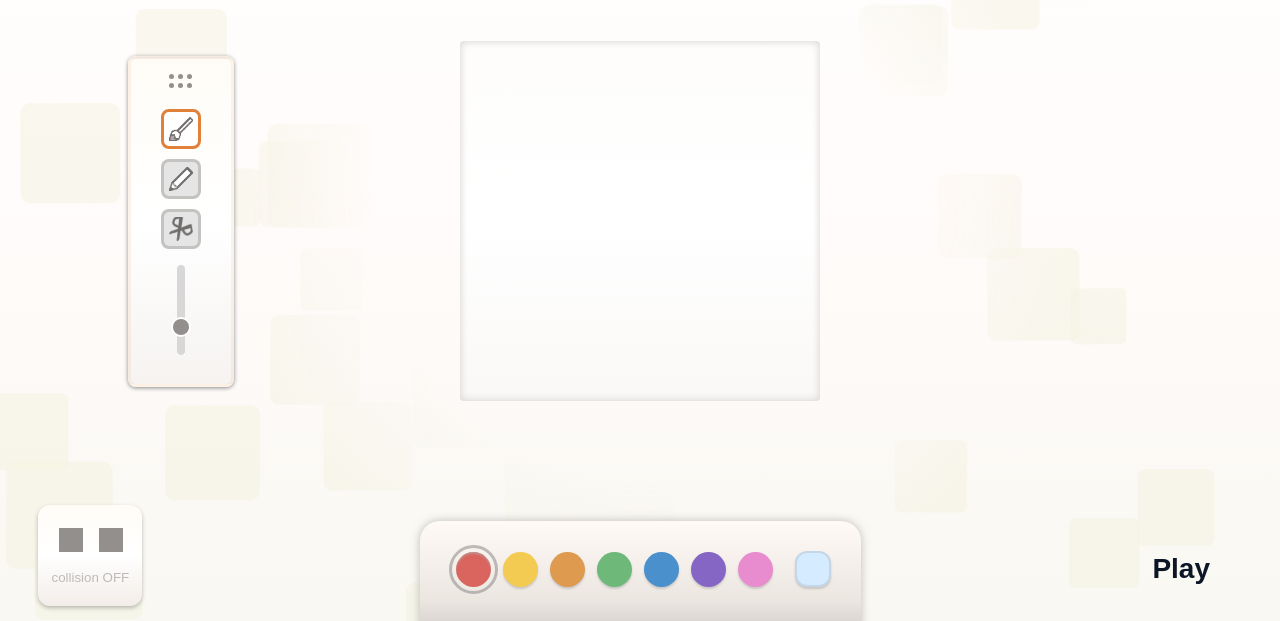
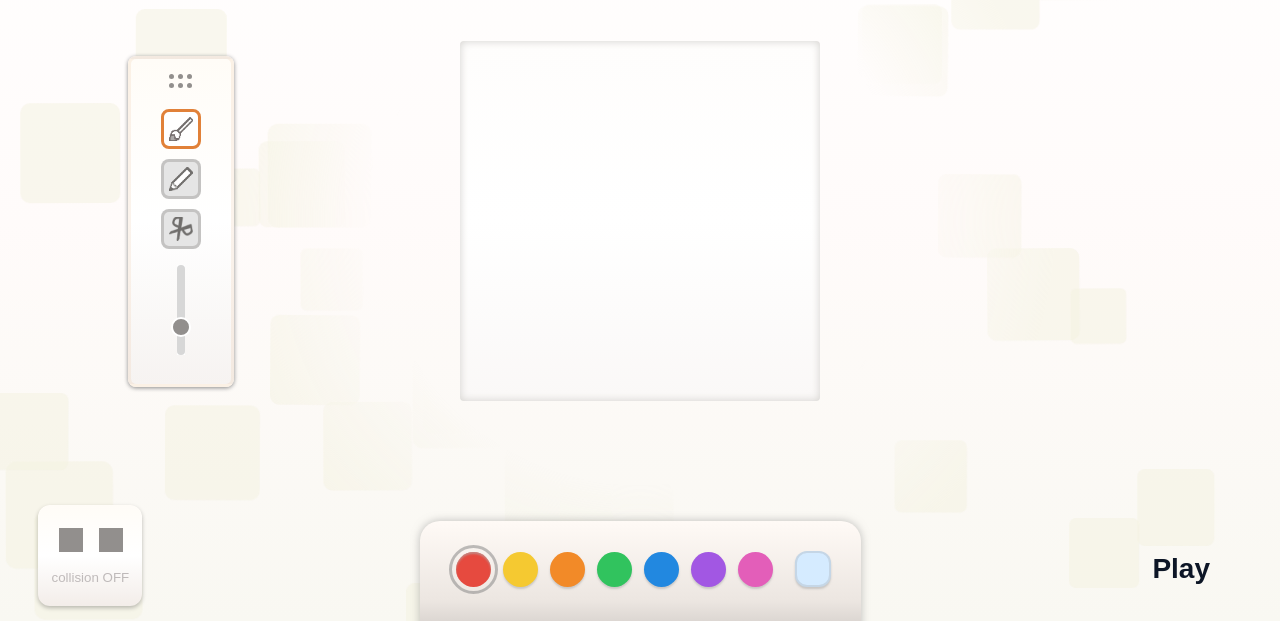
Before and after one commit to gmtmg/boundariumBrush, a plain HTML site: page index.html in a window 1280 px wide. Shown: the part 179-800 px from the top of the page. Drawn offline with Linux system fonts and the light colour scheme.

Commit message:
Update index.html

```diff
--- a/index.html
+++ b/index.html
@@ -487,40 +487,42 @@
         #f-bl{
             margin: 0 4px 0 47.5px;
         }
-/* === “ド”：レッド（そのまま、彩度をわずかだけ落とす） === */
+/* === “ド”：ソフトコーラルレッド === */
 .c{
-  background-color: rgb(218, 100, 94);   /* 旧 231,74,65 → くすみ寄り */
-}
-
-/* === “レ”：ハニーイエロー → コーンシルク寄りにトーンダウン === */
+  background-color: #E64A3F;  /* rgb(230, 74, 63) */
+}
+
+/* === “レ”：サンフラワーイエロー === */
 .d{
-  background-color: rgb(244, 203, 82);  /* 旧 240,195,34 */
-}
-
-/* === “ミ”：アプリコット → キャラメルオレンジに調整 === */
+  background-color: #F5C931;  /* rgb(245, 201, 49) */
+}
+
+/* === “ミ”：キャラメルオレンジ === */
 .e{
-  background-color: rgb(222, 154, 79);  /* 旧 237,152,54 */
-}
-
-/* === “ファ”：ライムグリーン → セージグリーン寄せで柔らかく === */
+  background-color: #F28A28;  /* rgb(242, 138, 40) */
+}
+
+/* === “ファ”：ミントライムグリーン === */
 .f{
-  background-color: rgb(110, 185, 121); /* 旧 92,202,58 */
-}
-
-/* === “ソ”：ロイヤルブルー → くすみターコイズにシフト === */
+  background-color: #31C35E;  /* rgb(49, 195, 94) */
+}
+
+/* === “ソ”：ミディアムターコイズブルー === */
 .g{
-  background-color: rgb(73, 144, 205);  /* 旧 48,122,218 */
-}
-
-/* === “ラ”：バイオレット → モーブ寄せにトーンダウン === */
+  background-color: #2288E0;  /* rgb(34, 136, 224) */
+}
+
+/* === “ラ”：モーブパープル === */
 .a{
-  background-color: rgb(133, 102, 196); /* 旧 124,69,207 */
-}
-
-/* === “シ”：チェリーピンク（そのまま明度を上げてやさしく） === */
+  background-color: #A257E3;  /* rgb(162, 87, 227) */
+}
+
+/* === “シ”：ベリーピンク === */
 .b{
-  background-color: rgb(232, 140, 207); /* 旧 226,103,195 */
-}
+  background-color: #E35EB9;  /* rgb(227, 94, 185) */
+}
+
+
 
 
         .reset{
```
